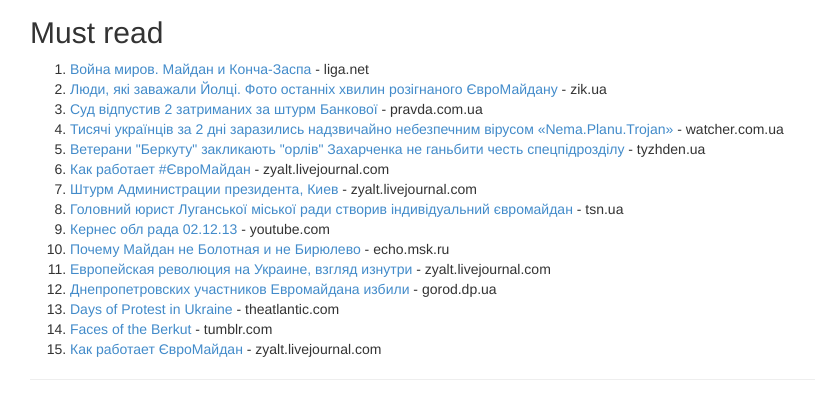
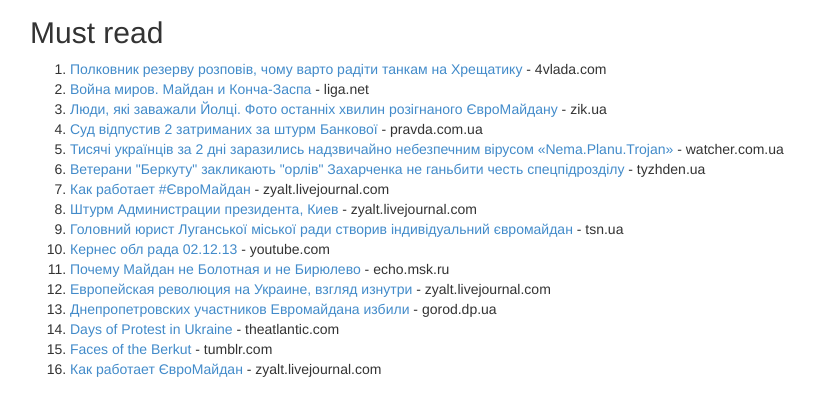
Before and after one commit to aleksey-tk/maidan, a Jekyll site: the page built from articles.html, in a window 1280 px wide, cut to the strip 304-700 px from the top of the page. Shown: the whole strip, without its empty margins (40-855 px from the left). Built offline with Jekyll 4.4.1, drawn with Linux system fonts in a browser that asks for light colours.

Commit message:
Updated articles.yml

```diff
--- a/_data/articles.yml
+++ b/_data/articles.yml
@@ -1,3 +1,6 @@
+- url: http://4vlada.com/rivne/31685
+  title: "Полковник резерву розповів, чому варто радіти танкам на Хрещатику"
+  domain: 4vlada.com
 - url: http://liga.net/opinion/155780_voyna-mirov-maydan-i-koncha-zaspa.htm
   title: "Война миров. Майдан и Конча-Заспа"
   domain: liga.net
```
